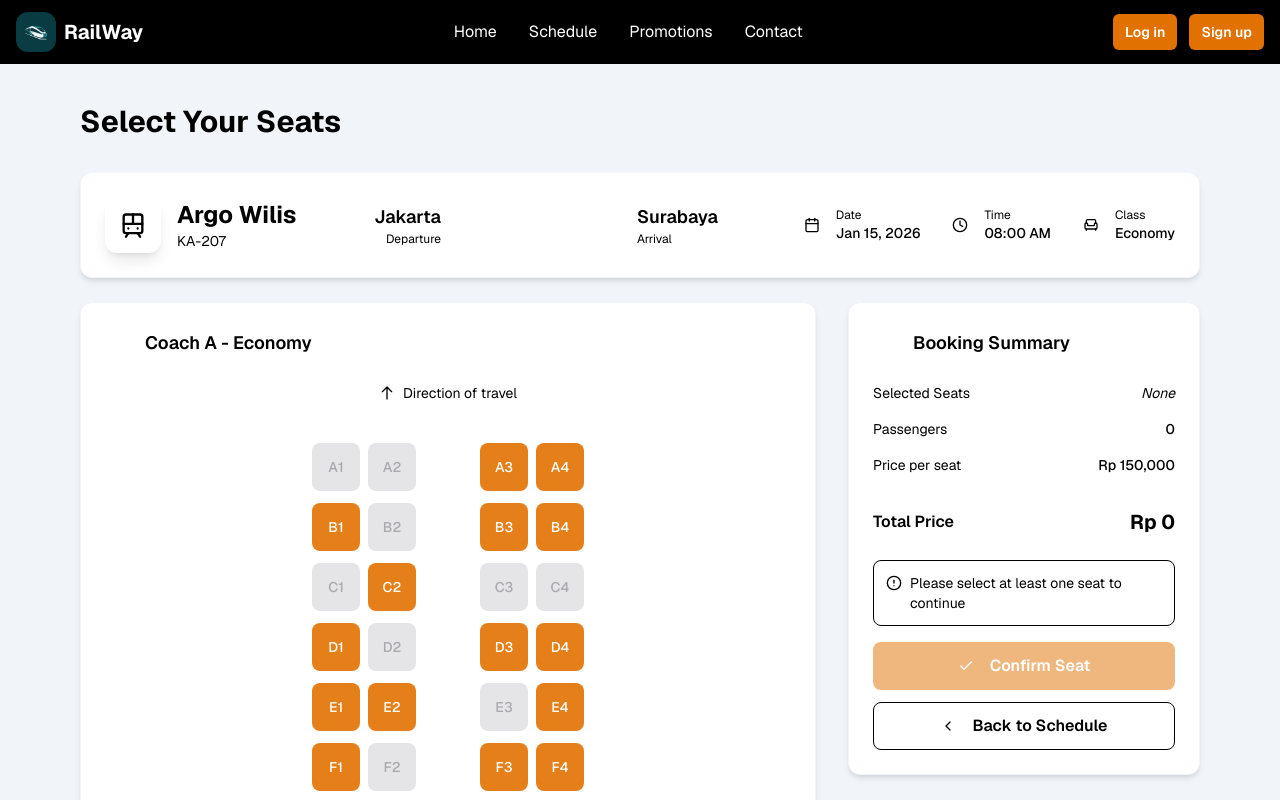
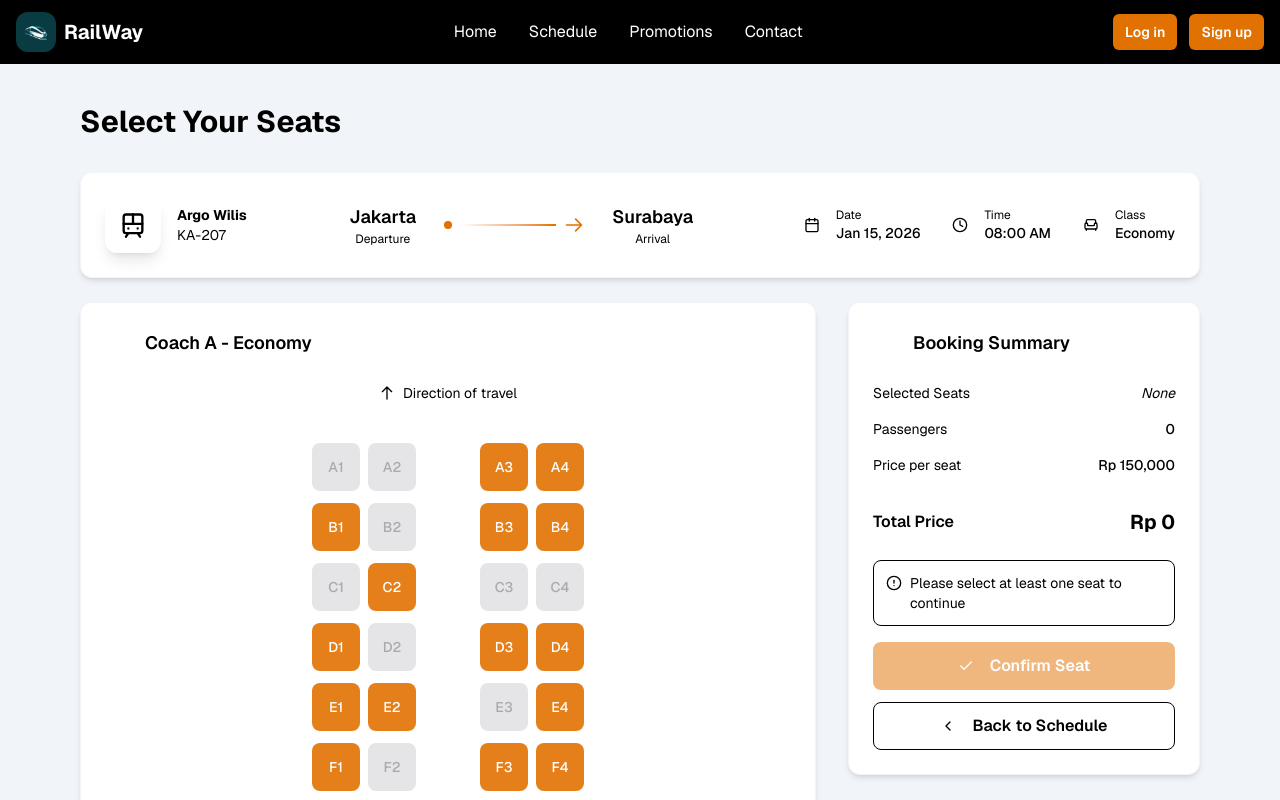
Before and after one commit to rafiaaaaa/train-ticket-system, a Next.js app in the folder apps/web/: page /schedule/1 in a window 1280 px wide. Shown: the top 800 px of the page. Built offline with nearby package versions, Linux system fonts and the light colour scheme.

Commit message:
fix: train header layout

```diff
--- a/apps/web/src/app/(main)/schedule/[scheduleId]/page.tsx
+++ b/apps/web/src/app/(main)/schedule/[scheduleId]/page.tsx
@@ -115,7 +115,7 @@ const Index = () => {
         <div className="mt-8 text-center">
           <p className="text-sm text-muted-foreground">
             Need help?{" "}
-            <a href="#" className="text-primary hover:underline font-medium">
+            <a href="#" className="text-bg-primary hover:underline font-medium">
               Contact support
             </a>
           </p>
--- a/apps/web/src/app/globals.css
+++ b/apps/web/src/app/globals.css
@@ -3,13 +3,13 @@
 :root {
   --primary: white;
   --secondary: black;
-  --btn-primary: var(--color-amber-600);
+  --bg-primary: var(--color-amber-600);
 }
 
 @theme inline {
   --color-primary: var(--primary);
   --color-secondary: var(--secondary);
-  --color-btn-primary: var(--btn-primary);
+  --color-bg-primary: var(--bg-primary);
   --font-sans: var(--font-geist-sans);
   --font-mono: var(--font-geist-mono);
 }
--- a/apps/web/src/components/ui/button.tsx
+++ b/apps/web/src/components/ui/button.tsx
@@ -10,7 +10,7 @@ const buttonVariants = cva(
     variants: {
       variant: {
         default:
-          "bg-btn-primary text-primary hover:bg-btn-primary/90 active:scale-[0.98]",
+          "bg-bg-primary text-primary hover:bg-bg-primary/90 active:scale-[0.98]",
         destructive:
           "bg-destructive text-destructive-foreground hover:bg-destructive/90",
         outline:
--- a/apps/web/src/features/schedule/components/BookingSummary.tsx
+++ b/apps/web/src/features/schedule/components/BookingSummary.tsx
@@ -61,7 +61,7 @@ const BookingSummary = ({
                     initial={{ scale: 0 }}
                     animate={{ scale: 1 }}
                     exit={{ scale: 0 }}
-                    className="bg-seat-selected text-seat-selected-foreground px-2 py-0.5 rounded text-xs font-medium"
+                    className="bg-bg-primary text-primary px-2 py-0.5 rounded text-xs font-medium"
                   >
                     {seat}
                   </motion.span>
@@ -133,7 +133,7 @@ const BookingSummary = ({
         <Button
           onClick={onConfirm}
           disabled={!hasSelection}
-          className="w-full bg-btn-primary text-primary"
+          className="w-full bg-bg-primary text-primary"
           size="lg"
         >
           <Check className="w-4 h-4 mr-2" />
--- a/apps/web/src/features/schedule/components/SeatMap.tsx
+++ b/apps/web/src/features/schedule/components/SeatMap.tsx
@@ -27,7 +27,7 @@ const SeatMap = ({ seats, onSeatClick }: SeatMapProps) => {
       case "available":
         return cn(
           base,
-          "bg-btn-primary/90 text-primary hover:bg-btn-primary cursor-pointer hover:scale-105 hover:shadow-md"
+          "bg-bg-primary/90 text-primary hover:bg-bg-primary cursor-pointer hover:scale-105 hover:shadow-md"
         );
 
       case "selected":
@@ -146,7 +146,7 @@ const SeatMap = ({ seats, onSeatClick }: SeatMapProps) => {
       <div className="mt-6 pt-4 border-t border-border">
         <div className="flex flex-wrap items-center justify-center gap-4 sm:gap-6 text-sm">
           <div className="flex items-center gap-2">
-            <div className="w-5 h-5 rounded bg-btn-primary border border-slate-200" />
+            <div className="w-5 h-5 rounded bg-bg-primary border border-slate-200" />
             <span className="text-muted-foreground">Available</span>
           </div>
 
--- a/apps/web/src/features/schedule/components/TrainHeader.tsx
+++ b/apps/web/src/features/schedule/components/TrainHeader.tsx
@@ -21,14 +21,14 @@ const TrainHeader = ({
 }: TrainHeaderProps) => {
   return (
     <div className="bg-card rounded-2xl p-6 shadow-card">
-      <div className="flex flex-col lg:flex-row lg:items-center lg:justify-between gap-6">
+      <div className="flex flex-col justify-center md:flex-row items-center sm:justify-between gap-6">
         {/* Train info */}
         <div className="flex items-center gap-4">
           <div className="w-14 h-14 rounded-xl bg-primary flex items-center justify-center shadow-lg">
             <Train className="w-7 h-7 text-primary-foreground" />
           </div>
           <div>
-            <h1 className="text-xl sm:text-2xl font-bold text-foreground">
+            <h1 className="text-xl md:text-sm font-bold text-foreground">
               {trainName}
             </h1>
             <p className="text-muted-foreground text-sm">{trainNumber}</p>
@@ -36,17 +36,18 @@ const TrainHeader = ({
         </div>
 
         {/* Route */}
-        <div className="flex items-center gap-3 flex-wrap">
-          <div className="text-right">
+        <div className="flex items-center gap-10 flex-col text-center sm:flex-row sm:gap-3">
+          <div className="">
             <p className="text-lg font-semibold text-foreground">{origin}</p>
             <p className="text-xs text-muted-foreground">Departure</p>
           </div>
 
-          <div className="flex items-center gap-2 px-4">
-            <div className="w-2 h-2 rounded-full bg-primary" />
-            <div className="w-16 sm:w-24 h-0.5 bg-gradient-to-r from-primary to-accent" />
+          <div className="flex items-center gap-2 sm:px-4 my-4">
+            <div className="flex items-center gap-2 rotate-90 sm:rotate-0">
+              <div className="w-2 h-2 rounded-full bg-bg-primary" />
+              <div className="w-16 sm:w-24 h-0.5 bg-linear-to-r from-primary to-bg-primary" />
               <svg
-              className="w-5 h-5 text-primary"
+                className="w-5 h-5 text-bg-primary"
                 fill="none"
                 stroke="currentColor"
                 viewBox="0 0 24 24"
@@ -59,6 +60,7 @@ const TrainHeader = ({
                 />
               </svg>
             </div>
+          </div>
 
           <div>
             <p className="text-lg font-semibold text-foreground">
@@ -69,7 +71,7 @@ const TrainHeader = ({
         </div>
 
         {/* Details */}
-        <div className="flex flex-wrap gap-4 lg:gap-6">
+        <div className="flex flex-wrap gap-4 lg:gap-6 justify-center sm:justify-start">
           <div className="flex items-center gap-2 text-sm">
             <div className="w-8 h-8 rounded-lg bg-muted flex items-center justify-center">
               <Calendar className="w-4 h-4 text-muted-foreground" />
--- a/apps/web/src/features/search/components/SearchCard.tsx
+++ b/apps/web/src/features/search/components/SearchCard.tsx
@@ -76,7 +76,7 @@ export function SearchCard({
         <Link href={`/schedule/${name}`}>
           <Button
             variant="accent"
-            className="group-hover:shadow-lg transition-shadow bg-btn-primary text-primary cursor-pointer"
+            className="group-hover:shadow-lg transition-shadow bg-bg-primary text-primary cursor-pointer"
           >
             Book Now
             <ArrowRight className="h-4 w-4 ml-1 transition-transform group-hover:translate-x-1" />
```
Lines whose indentation alone changed are shown as unchanged.
